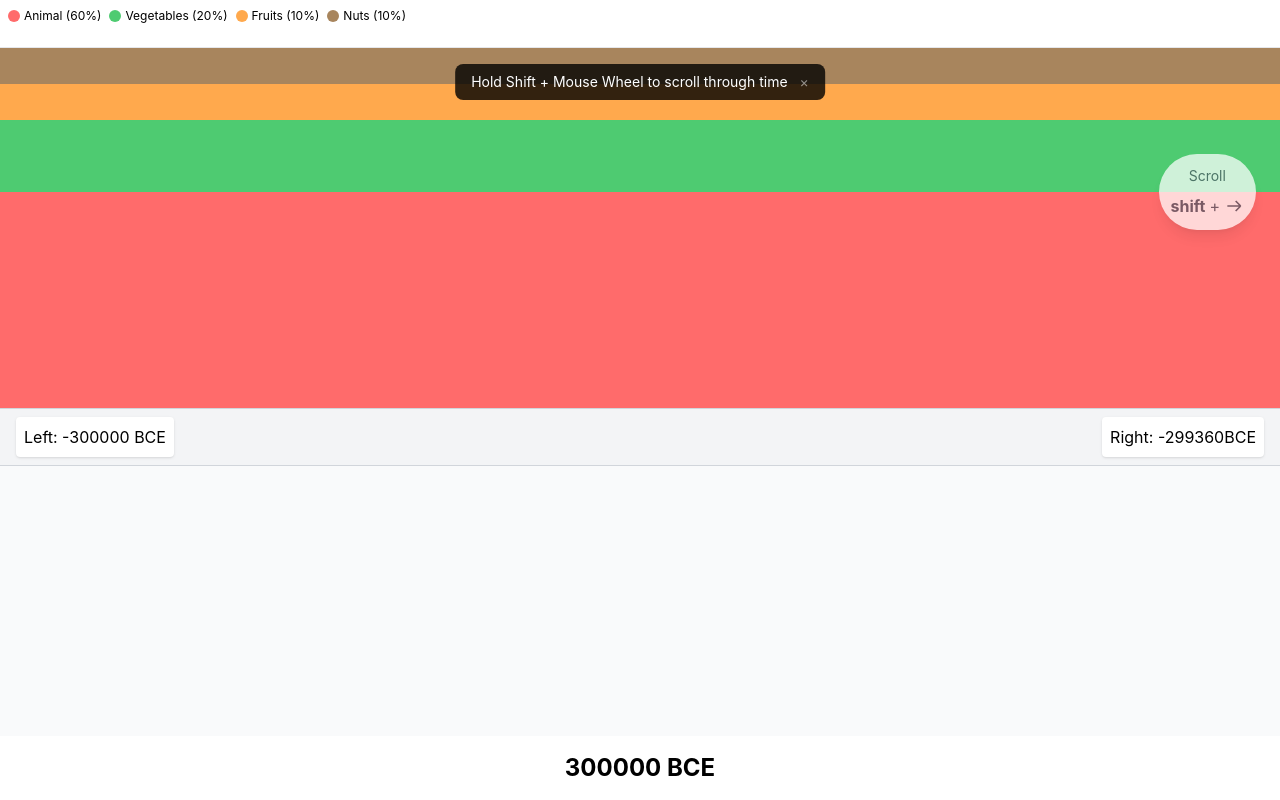
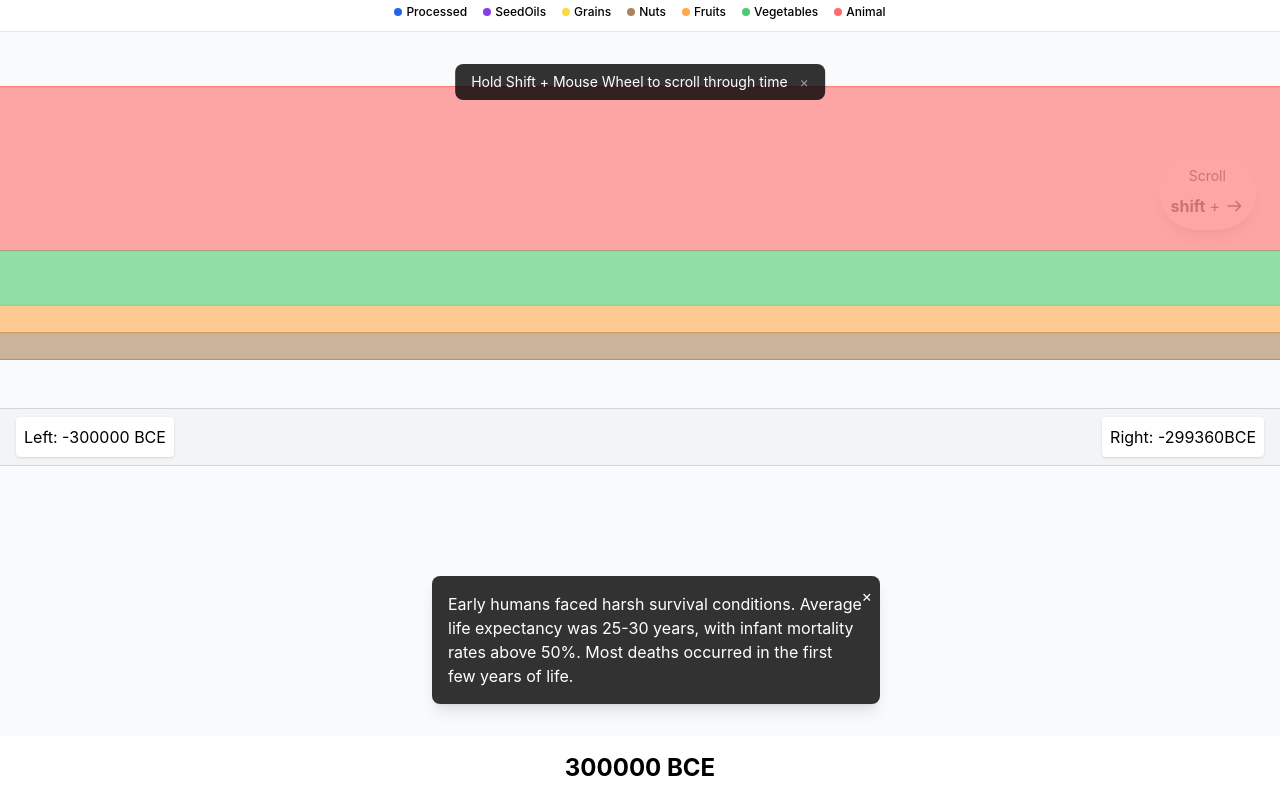
Before and after one commit to seanmun/1-pixel-health, a React (Vite) app: page / in a window 1280 px wide. Built offline with nearby package versions, Linux system fonts and the light colour scheme.

Commit message:
rescale graph

```diff
--- a/package.json
+++ b/package.json
@@ -14,7 +14,8 @@
   },
   "dependencies": {
     "react": "^18.3.1",
-    "react-dom": "^18.3.1"
+    "react-dom": "^18.3.1",
+    "recharts": "^2.15.1"
   },
   "devDependencies": {
     "@eslint/js": "^9.17.0",
--- a/src/components/DietVisualization.tsx
+++ b/src/components/DietVisualization.tsx
@@ -1,65 +1,133 @@
-// src/components/DietVisualization.tsx
-import { getDietColor, getDietData } from '../utils/dietUtils';
+import { useMemo } from 'react';
+import { AreaChart, Area, ResponsiveContainer, Tooltip, TooltipProps, XAxis } from 'recharts';
+import { getDietColor, getDietData, formatCategory } from '../utils/dietUtils';
+import { DIET_PERIODS } from '../data/dietPeriods';
+import { DietComposition } from '../types';
 
-interface Props {
+interface DataPoint extends DietComposition {
   year: number;
 }
 
-interface Layer {
-  category: string;
-  startY: number;
-  endY: number;
+interface CustomTooltipPayload {
+  value: number;
+  name: string;
   color: string;
 }
 
-const DietVisualization = ({ year }: Props) => {
-  const dietData = getDietData(year);
-  const width = 302025;
-  const svgHeight = 100;
+const formatYear = (year: number) => {
+  return year > 0 ? `${year} CE` : `${Math.abs(year)} BCE`;
+};
 
-  // Calculate layers from bottom to top
-  const calculateLayers = (): Layer[] => {
-    let currentY = 100; // Start from bottom
-    const layers: Layer[] = [];
+const CustomTooltip = ({
+  active,
+  payload,
+  label
+}: TooltipProps<number, string>) => {
+  if (active && payload && payload.length) {
+    const typedPayload = payload as CustomTooltipPayload[];
+    const year = Number(label);
 
-    Object.entries(dietData).forEach(([category, percentage]) => {
-      const layerHeight = percentage; // Height based on percentage
-      layers.push({
-        category,
-        startY: currentY - layerHeight, // Top of this layer
-        endY: currentY, // Bottom of this layer
-        color: getDietColor(category)
-      });
-      currentY -= layerHeight; // Move up for next layer
-      console.log(`${category}: ${percentage}% - Y from ${currentY} to ${currentY + layerHeight}`);
+    return (
+      <div className="bg-white shadow-xl rounded-lg p-3 border border-gray-200">
+        <p className="font-semibold mb-2">
+          {formatYear(year)}
+        </p>
+        {typedPayload.reverse().map((entry) => (
+          entry.value > 0.01 && (
+            <div key={entry.name} className="flex items-center gap-2 my-1">
+              <div
+                className="w-3 h-3 rounded-full"
+                style={{ backgroundColor: entry.color }}
+              />
+              <span className="text-sm">
+                {formatCategory(entry.name)}: {(entry.value * 100).toFixed(1)}%
+              </span>
+            </div>
+          )
+        ))}
+      </div>
+    );
+  }
+  return null;
+};
+
+const DietVisualization = () => {
+  const data = useMemo(() => {
+    const points: DataPoint[] = [];
+    const allYears: number[] = [];
+
+    // Add points around transition periods
+    DIET_PERIODS.forEach((period, index) => {
+      if (index < DIET_PERIODS.length - 1) {
+        // Add points before transition
+        for (let y = period.endYear - 100; y < period.endYear; y += 2) {
+          if (!allYears.includes(y)) {
+            allYears.push(y);
+          }
+        }
+        // Add points after transition
+        for (let y = period.endYear; y < period.endYear + 100; y += 2) {
+          if (!allYears.includes(y)) {
+            allYears.push(y);
+          }
+        }
+      }
     });
 
-    return layers;
-  };
+    // Add regular interval points
+    const step = 500;
+    for (let y = -300000; y <= 2025; y += step) {
+      if (!allYears.includes(y)) {
+        allYears.push(y);
+      }
+    }
 
-  const layers = calculateLayers();
+    // Sort years and generate data points
+    allYears.sort((a, b) => a - b);
+    allYears.forEach(y => {
+      const composition = getDietData(y);
+      points.push({
+        year: y,
+        ...composition
+      });
+    });
+
+    return points;
+  }, []);
+
+  const categories = ['processed', 'seedOils', 'grains', 'nuts', 'fruits', 'vegetables', 'animal'];
 
   return (
-    <div className="h-full">
-      <svg
-        width={width}
-        height="100%"
-        viewBox={`0 0 ${width} ${svgHeight}`}
-        preserveAspectRatio="none"
+    <ResponsiveContainer width="100%" height="100%">
+      <AreaChart
+        data={data}
+        margin={{ top: 0, right: 0, left: 0, bottom: 0 }}
+        stackOffset="expand"
       >
-        {layers.map((layer) => (
-          <rect
-            key={layer.category}
-            x="0"
-            y={layer.startY + "%"}
-            width="100%"
-            height={`${layer.endY - layer.startY}%`}
-            fill={layer.color}
-            className="transition-all duration-500"
+        <XAxis
+          dataKey="year"
+          type="number"
+          domain={[-300000, 2025]}
+          scale="linear"
+          hide={true}  // Hide the axis but use it for scaling
+        />
+        <Tooltip
+          content={<CustomTooltip />}
+          labelFormatter={(label) => String(label)}  // Ensure label is passed as-is
+        />
+        {categories.map((category) => (
+          <Area
+            key={category}
+            type="monotone"
+            dataKey={category}
+            stackId="1"
+            stroke={getDietColor(category)}
+            fill={getDietColor(category)}
+            isAnimationActive={false}
           />
         ))}
-      </svg>
-    </div>
+      </AreaChart>
+    </ResponsiveContainer>
   );
 };
 
--- a/src/components/Timeline.tsx
+++ b/src/components/Timeline.tsx
@@ -1,6 +1,6 @@
 import { useState, useEffect } from 'react';
 import { VisibleRange, TimelineEvent } from '../types';
-import { getDietData, formatCategory, getDietColor } from '../utils/dietUtils';
+import { getDietColor, formatCategory } from '../utils/dietUtils';
 import { TIMELINE_EVENTS } from '../data/timelineEvents';
 import DietVisualization from './DietVisualization';
 import Popup from './Popup';
@@ -46,40 +46,26 @@ const Timeline = () => {
       event.type === 'popup'
     );
 
-    if (nearbyEvent && (!currentEvent || currentEvent.year !== nearbyEvent.year)) {
+    const shouldShowEvent = nearbyEvent &&
+      (!currentEvent || currentEvent.year !== nearbyEvent.year);
+
+    if (shouldShowEvent) {
       setCurrentEvent(nearbyEvent);
 
-      // Auto-dismiss after 5 seconds
       const timer = setTimeout(() => {
         setCurrentEvent(null);
       }, 5000);
 
       return () => clearTimeout(timer);
     }
-  }, [visibleRange.start]);
+  }, [visibleRange.start, currentEvent]);
 
-  const dietData = getDietData(visibleRange.start);
+
 
   return (
     <div className="h-screen flex flex-col">
       {/* Fixed legend above graph */}
-      <div className="h-12 bg-white border-b text-sm text-black shadow-md">
-        <div className="flex flex-wrap gap-2 p-2 justify-center md:justify-start">
-          {Object.entries(dietData).map(([category, percentage]) => (
-            percentage > 3 && (
-              <div key={category} className="flex items-center gap-1">
-                <div
-                  className="w-3 h-3 rounded-full"
-                  style={{ backgroundColor: getDietColor(category) }}
-                />
-                <span className="text-[10px] md:text-xs">
-                  {formatCategory(category)} ({Math.round(percentage)}%)
-                </span>
-              </div>
-            )
-          ))}
-        </div>
-      </div>
+
 
       {/* Scroll indicators */}
       <div className="fixed right-6
@@ -116,12 +102,30 @@ const Timeline = () => {
       </div>
     )}
 
-      {/* Graph section */}
-      <div className="h-[45vh] overflow-x-auto timeline-scroll">
-        <div className="h-full" style={{ width: '302025px' }}>
-          <DietVisualization year={visibleRange.start} />
+    {/* Graph section with legend */}
+    <div className="h-[45vh] overflow-x-auto timeline-scroll">
+      {/* Legend - sticky and always visible */}
+      <div className="h-8 bg-white border-b border-gray-200 sticky top-0 left-0 z-10">
+        <div className="flex flex-wrap justify-center gap-x-4 gap-y-1 px-2 py-1">
+          {['processed', 'seedOils', 'grains', 'nuts', 'fruits', 'vegetables', 'animal'].map((category) => (
+            <div key={category} className="flex items-center gap-1">
+              <div
+                className="w-2 h-2 rounded-full shrink-0"
+                style={{ backgroundColor: getDietColor(category) }}
+              />
+              <span className="text-xs font-medium whitespace-nowrap">
+                {formatCategory(category)}
+              </span>
+            </div>
+          ))}
         </div>
       </div>
+
+      {/* Visualization with remaining height */}
+      <div className="h-[calc(45vh-2rem)]" style={{ width: '302025px' }}>
+        <DietVisualization />
+      </div>
+    </div>
 
           {/* Year range display - positioned below graph */}
     <div className="fixed flex justify-between w-full px-4 py-2 bg-gray-100 border-y border-gray-300"
--- a/src/utils/dietUtils.ts
+++ b/src/utils/dietUtils.ts
@@ -1,8 +1,11 @@
-// src/utils/dietUtils.ts
 import { DIET_PERIODS } from '../data/dietPeriods';
+import { DietComposition } from '../types';
 
-export const getDietData = (year: number) => {
-  // Find the current period
+const easeInOutQuad = (t: number): number => {
+  return t < 0.5 ? 2 * t * t : 1 - Math.pow(-2 * t + 2, 2) / 2;
+};
+
+export const getDietData = (year: number): DietComposition => {
   const currentPeriodIndex = DIET_PERIODS.findIndex(period =>
     year >= period.startYear && year <= period.endYear
   );
@@ -14,17 +17,18 @@ export const getDietData = (year: number) => {
   const currentPeriod = DIET_PERIODS[currentPeriodIndex];
   const nextPeriod = DIET_PERIODS[currentPeriodIndex + 1];
 
-  // If we're near a transition point (within 50 years)
-  if (nextPeriod && year >= currentPeriod.endYear - 50) {
-    const transitionProgress = (year - (currentPeriod.endYear - 50)) / 100;
+  // Handle transitions
+  if (nextPeriod && year >= currentPeriod.endYear - 100) {
+    const transitionProgress = (year - (currentPeriod.endYear - 100)) / 100;
+    const eased = easeInOutQuad(Math.min(1, Math.max(0, transitionProgress)));
 
     return Object.keys(currentPeriod.composition).reduce((result, key) => {
-      const dietKey = key as keyof typeof currentPeriod.composition;
+      const dietKey = key as keyof DietComposition;
       const start = currentPeriod.composition[dietKey];
       const end = nextPeriod.composition[dietKey];
-      result[dietKey] = start + (end - start) * Math.min(1, Math.max(0, transitionProgress));
+      result[dietKey] = start + (end - start) * eased;
       return result;
-    }, {} as typeof currentPeriod.composition);
+    }, {} as DietComposition);
   }
 
   return currentPeriod.composition;
```
Also changed, not shown: 1 other file (tests, documents, lock files or other folders).
